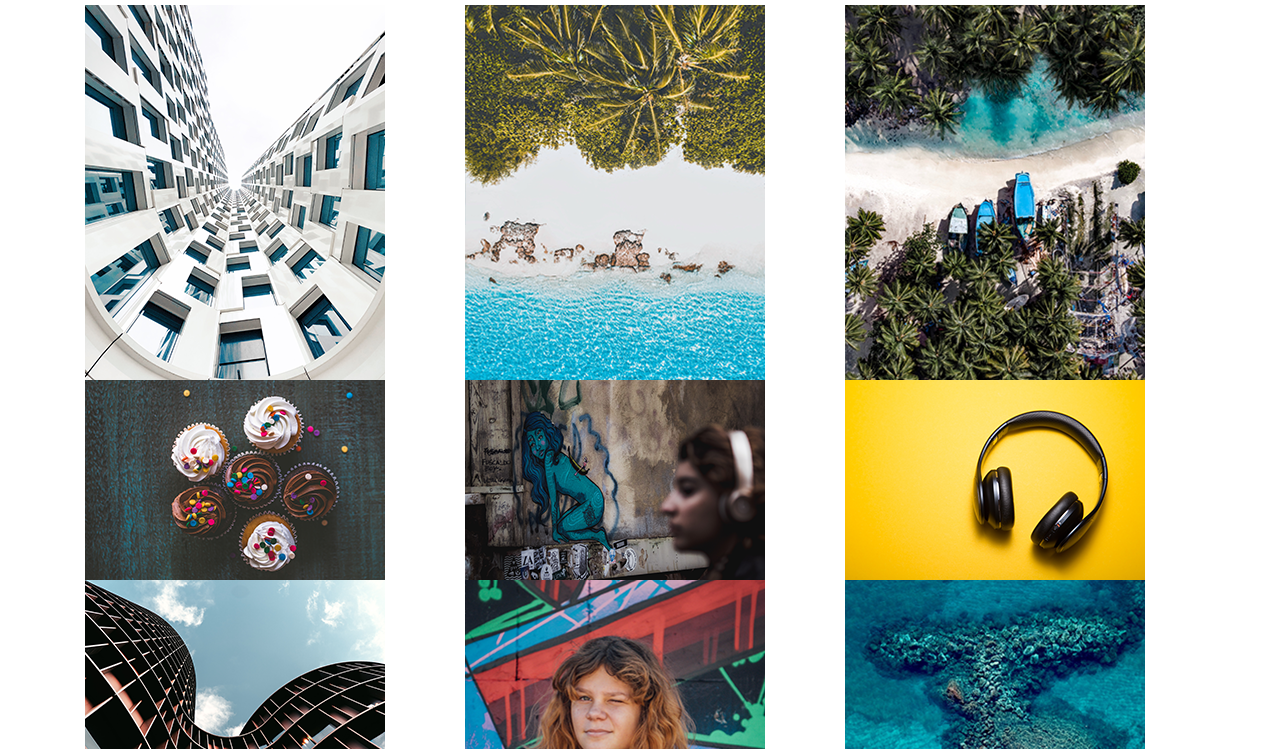
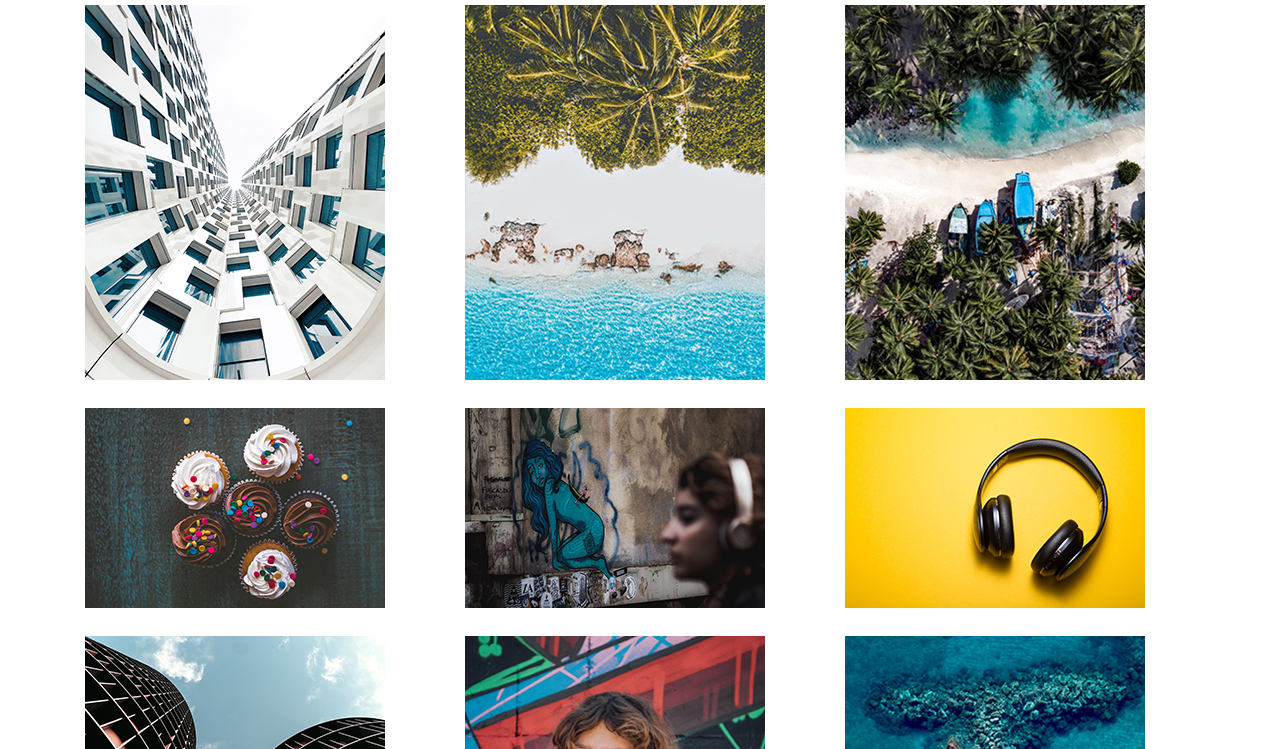
Before and after one commit to pimdiamond/m2-hw2-kongkham-pimlada, a plain HTML site: page index.html in a window 1280 px wide. Shown: the part 51-800 px from the top of the page. Drawn offline with nearby package versions, Linux system fonts and the light colour scheme.

Commit message:
add bottom padding to images

```diff
--- a/index.html
+++ b/index.html
@@ -4,9 +4,10 @@
     <!-- Required meta tags -->
     <meta charset="utf-8">
     <meta name="viewport" content="width=device-width, initial-scale=1, shrink-to-fit=no">
-
+    <link type="text/css" rel="stylesheet" href="main.css"/>
     <!-- Bootstrap CSS -->
     <link rel="stylesheet" href="https://stackpath.bootstrapcdn.com/bootstrap/4.4.1/css/bootstrap.min.css" integrity="sha384-Vkoo8x4CGsO3+Hhxv8T/Q5PaXtkKtu6ug5TOeNV6gBiFeWPGFN9MuhOf23Q9Ifjh" crossorigin="anonymous">
+
 
     <title>Hello to my world!</title>
   </head>
--- a/main.css
+++ b/main.css
@@ -0,0 +1,3 @@
+img {
+    padding-bottom: 8%;
+}
```
